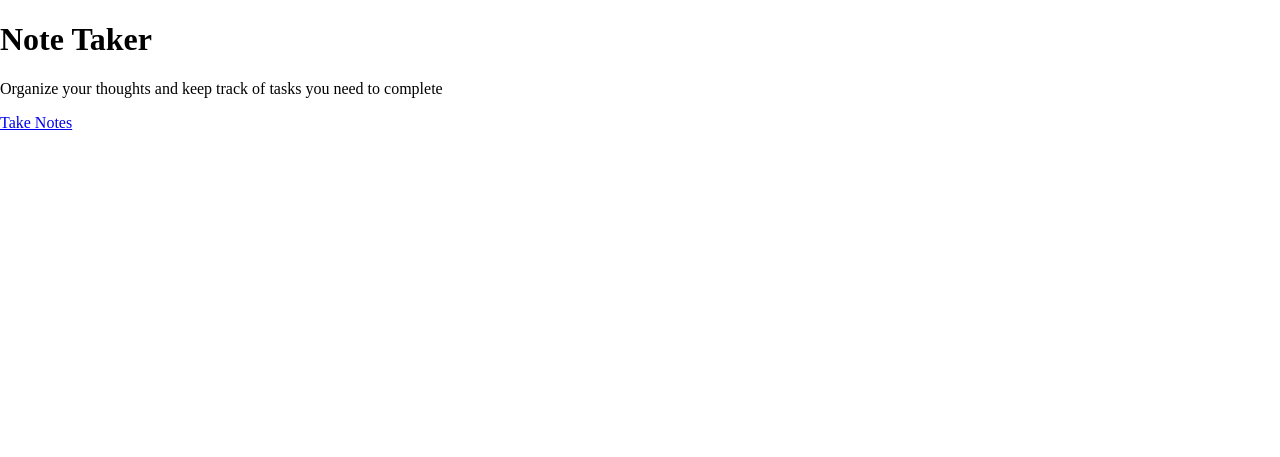
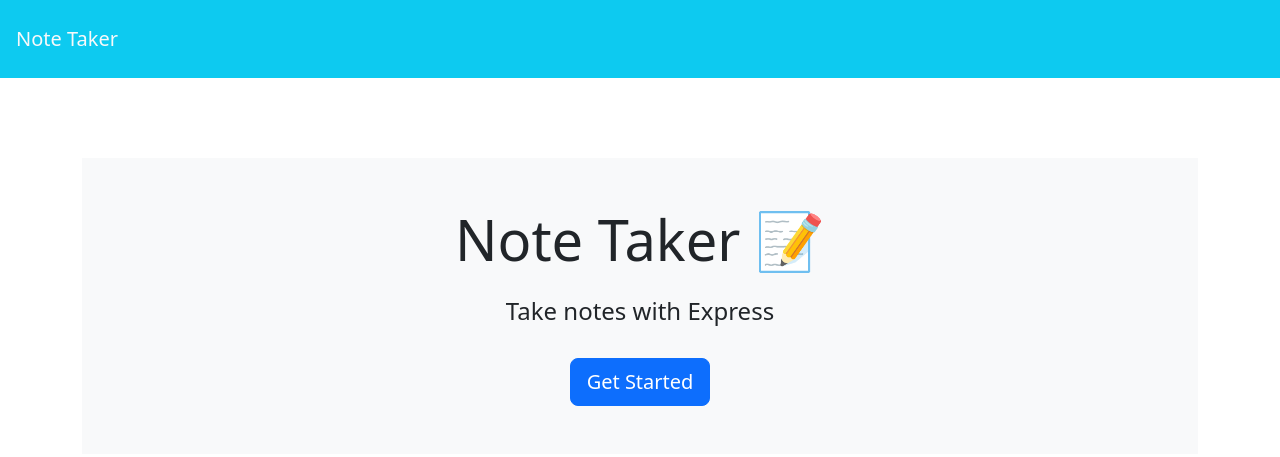
Before and after one commit to cowboytrex/clear_your_mind, a website: page index.html in a window 1280 px wide. Drawn offline with nearby package versions, Linux system fonts and the light colour scheme; files that its build step writes are made by us from their sources.

Commit message:
Update index.html

```diff
--- a/index.html
+++ b/index.html
@@ -1,18 +1,28 @@
+
 <!DOCTYPE html>
-<html lang="en">
+<html lang="en-US">
+
 <head>
-    <meta charset="UTF-8">
-    <meta name="viewport" content="width=device-width, initial-scale=1.0">
-    <title>Note Taker</title>
-    <link rel="stylesheet" href="./css/styles.css">
+  <meta charset="UTF-8">
+  <meta name="viewport" content="width=device-width, initial-scale=1.0">
+  <meta http-equiv="X-UA-Compatible" content="ie=edge">
+  <title>Note Taker</title>
+  <link href="https://cdn.jsdelivr.net/npm/bootstrap@5.2.3/dist/css/bootstrap.min.css" rel="stylesheet" integrity="sha384-rbsA2VBKQhggwzxH7pPCaAqO46MgnOM80zW1RWuH61DGLwZJEdK2Kadq2F9CUG65" crossorigin="anonymous" />
 </head>
+
 <body>
-    <header>
-        <h1>Note Taker</h1>
-    </header>
-    <div class="container">
-        <p>Organize your thoughts and keep track of tasks you need to complete</p>
-        <a href="./notes.html" class="btn">Take Notes</a>
+  <nav class="navbar bg-info">
+    <a class="navbar-brand text-light p-3" href="/">Note Taker
+    </a>
+  </nav>
+  <div class="container">
+    <div style="margin-top: 80px;" class="text-center p-5 mb-4 bg-light">
+      <h1 class="display-4">Note Taker <span role="img" aria-label="Memo">📝</span></h1>
+      <h4 class="mt-4">Take notes with Express</h4>
+      <a class="btn btn-primary btn-lg mt-4" href="/notes" role="button">Get Started</a>
     </div>
+  </div>
+  <script src="./js/index.js"></script>
 </body>
+
 </html>
```
